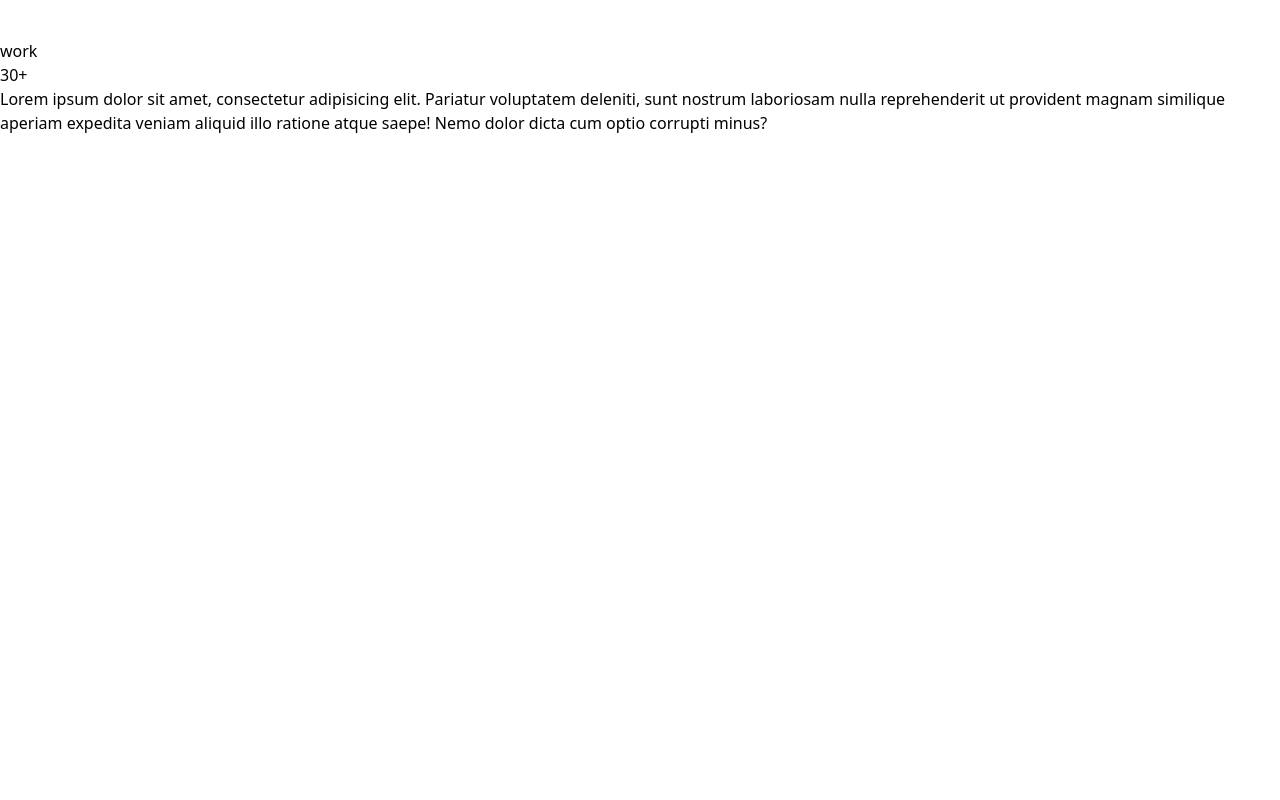
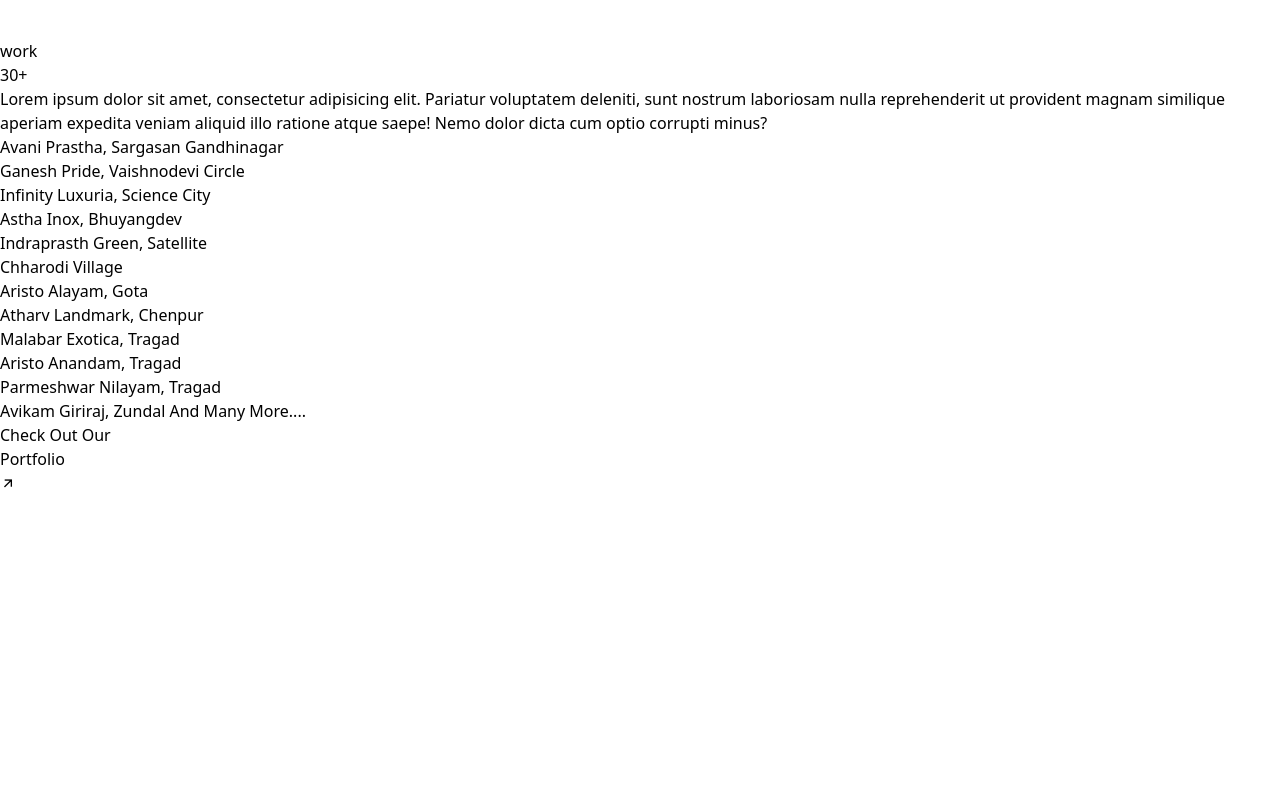
Before and after one commit to bhavycan/Tanika-Website, a React (Vite) app: page / in a window 1280 px wide. Shown: the part 3220-4020 px from the top of the page. Built offline with nearby package versions, Linux system fonts and the light colour scheme.

Commit message:
Work section cpmpleted!

```diff
--- a/src/App.jsx
+++ b/src/App.jsx
@@ -4,6 +4,7 @@ import SitePage from './SitePage'
 import Services from './components/services/Services'
 import Portfolio from './components/portfolio/Portfolio';
 import LocomotiveScroll from 'locomotive-scroll';
+import ScrollToTop from './components/ScrollToTop';
 const App = () => {
   const location = useLocation();
 
@@ -24,6 +25,7 @@ const locomotiveScroll = new LocomotiveScroll();
   }, []);
   return (
     <div className="relative overflow-hidden"> {/* ✅ Ensures Menu can overlay */}
+    <ScrollToTop />
       <Routes location={location} key={location.pathname}>
         <Route path="/" element={<SitePage />} />
         <Route path="/services" element={<Services />} />
--- a/src/components/Review.jsx
+++ b/src/components/Review.jsx
@@ -89,7 +89,6 @@ const Review = () => {
       clearInterval(intervalRef.current);
     };
 
-    return () => clearInterval(interval);
   }, [reviews.length, isMobile]);
 
   return (
--- /dev/null
+++ b/src/components/ScrollToTop.jsx
@@ -0,0 +1,15 @@
+// ScrollToTop.js
+import { useEffect } from "react";
+import { useLocation } from "react-router-dom";
+
+const ScrollToTop = () => {
+  const { pathname } = useLocation();
+
+  useEffect(() => {
+    window.scrollTo(0, 0);
+  }, [pathname]);
+
+  return null;
+};
+
+export default ScrollToTop;
--- a/src/components/Work.jsx
+++ b/src/components/Work.jsx
@@ -5,10 +5,27 @@ import { motion } from 'motion/react'
 import React, { useEffect, useState } from 'react'
 import { useRef } from 'react'
 import Countdown from '../templates/Countdown'
+import { div } from 'motion/react-client'
+import { Link } from 'react-router-dom'
 
 const Work = () => {
    const [isMobile, setIsMobile] = useState(false);
   const parent = useRef(null)
+const projects = [
+  "Avani Prastha, Sargasan Gandhinagar",
+  "Ganesh Pride, Vaishnodevi Circle",
+  "Infinity Luxuria, Science City",
+  "Astha Inox, Bhuyangdev ",
+  "Indraprasth Green, Satellite",
+  "Chharodi Village",
+  "Aristo Alayam, Gota",
+  "Atharv Landmark, Chenpur",
+  "Malabar Exotica, Tragad ",
+  "Aristo Anandam, Tragad",
+  "Parmeshwar Nilayam, Tragad",
+  "Avikam Giriraj, Zundal And Many More...."
+];
+
   useEffect(() => {
     const checkMobile = () => {
       setIsMobile(window.innerWidth <= 480);
@@ -101,18 +118,57 @@ isMobile && (tl.to('.workvideo',{
       </div>
 
 
-      <div className={`work-part top-[0%] ${isMobile ? "flex-col" : " "}  bg-red-500  opacity-0 absolute flex items-center justify-center gap-2 w-full h-[90vh]`}>
+      <div className={`work-part top-[0%] ${isMobile ? "flex-col" : " "}   opacity-0 absolute flex items-center justify-center gap-2 w-full h-[90vh]`}>
 
-    <div className={`countdown ${isMobile ? " w-[100%] h-[50%]" : "w-[50%]  h-full "}  flex items-center flex-col  justify-center bg-green-300 `}>
+    <div className={`countdown ${isMobile ? " w-[100%] h-[30%]" : "w-[50%]  h-full "}  flex items-center flex-col  justify-center `}>
       <Countdown />
       <motion.div
        initial={{ y: 20 }}
        whileInView={{ y: 0 }}
        transition={{ duration: 1, delay:  1 }}
-      className={`text-below w-[80%] ${isMobile ? "text-center text-sm leading-4 mt-5" : " text-center text-xl leading-6"} bg-yellow-300    opacity-60   font-serif text-black`}><p >Lorem ipsum dolor sit amet, consectetur adipisicing elit. Pariatur voluptatem deleniti, sunt nostrum laboriosam nulla reprehenderit ut provident magnam similique aperiam expedita veniam aliquid illo ratione atque saepe! Nemo dolor dicta cum optio corrupti minus?</p></motion.div>
+      className={`text-below w-[80%] ${isMobile ? "text-center text-sm leading-4 mt-5" : " text-center text-xl leading-6"}    opacity-60   font-serif text-black`}><p >Lorem ipsum dolor sit amet, consectetur adipisicing elit. Pariatur voluptatem deleniti, sunt nostrum laboriosam nulla reprehenderit ut provident magnam similique aperiam expedita veniam aliquid illo ratione atque saepe! Nemo dolor dicta cum optio corrupti minus?</p></motion.div>
     </div>
 
-    <div className="site-name w-[50%] h-full flex items-center justify-center flex-col gap-3 "></div>
+    <div className={`${isMobile ? "flex-col h-[70%]  w-[100%]" : "w-[50%]  h-full"} site-name  flex  items-center   gap-3 `}>
+          <div className={` ${isMobile ? "w-full h-[100%] items-center" : "w-[40%] h-fit items-start"}  flex flex-col  justify-center   `}>
+            {projects.map((item,index)=>{
+              return(
+              <div className='w-fit shadow-lg border-b-2 border-black h-fit flex flex-col items-center'>
+ <motion.h1
+                initial={{opacity: 0, scale: 0}}
+                whileInView={{scale : 1, opacity : 1}}
+                transition={{duration : 1, delay : index*0.2}}
+                whileHover={{scale: 1.2, transition: { duration: 0.1 }, color : "black"}}
+
+ className={`w-fit ${isMobile? "text-[4vw] h-[4vh] " : "text-[1vw] h-[5vh]"}  text-gray-600   flex items-center justify-start`}>{item}</motion.h1>
+
+ </div>
+              )
+            })}
+
+          </div>
+          <div className={` ${isMobile ? "w-[100%] " : "w-[50%]"} flex items-center justify-center text-black leading-10 flex-col`}>
+            <h1 className={`${isMobile ? "text-[4vw]" : "text-[2vw]"}  font-serif opacity-80`}>Check Out Our </h1>
+            <Link to={'/portfolio'}>
+                 <div className="w-full flex items-center justify-center">
+            <h1 className={` ${isMobile ? "text-[9vw]" : "text-[4vw] mt-2"}  font-["Seasons"] `}>Portfolio
+
+            </h1>
+             <motion.div
+                    className={`rounded-lg ${isMobile ? " text-[6vw]" : "text-[4vw]"} `}
+                    whileTap={{
+                      scale: 1.2,
+                      rotate: 360,
+                      transition: { duration: 0.5 },
+                    }}
+                    whileHover={{ y: -20, x: 20, opacity: 0.6 }}
+                  >
+                    <i class="ri-arrow-right-up-line"></i>
+                  </motion.div>
+                  </div></Link>
+
+          </div>
+    </div>
 
 
       </div>
--- a/src/templates/Countdown.jsx
+++ b/src/templates/Countdown.jsx
@@ -50,14 +50,14 @@ const Countdown = () => {
     <div ref={sectionRef} className={` ${isMobile ? "w-[50%]" : "w-full "} h-[38%] px-5 text-black  flex relative  justify-center `}>
         <motion.h1
 
-        className={`font-['Seasons']   h-fit absolute  ${isMobile ? "top-0 text-[22vw]" : "-top-20 text-[20vw] "}  `}>{count}
+        className={`font-serif  h-fit absolute  ${isMobile ? "top-0 text-[22vw]" : "-top-20 text-[20vw] "}  `}>{count}
 
 
              <motion.span
              initial = {{opacity : 0, scale : 2}}
              whileInView={{opacity : 1, scale : 1}}
                 transition={{duration : 1, delay : 2}}
-             className='inlibe-block text-[10vw] absolute topo-10 '>+</motion.span></motion.h1>
+             className='inlibe-block text-[10vw] font-bold absolute topo-10 '>+</motion.span></motion.h1>
     </div>
   )
 }
```
